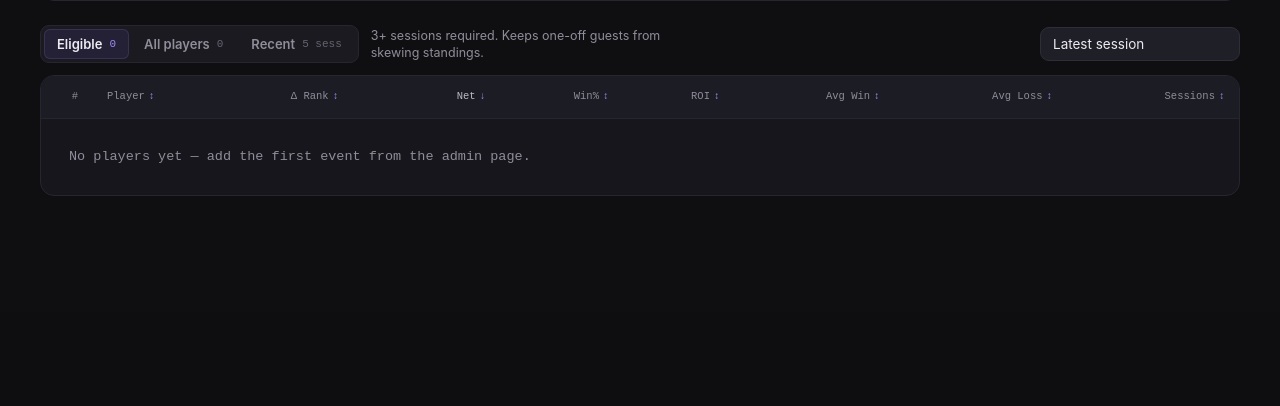
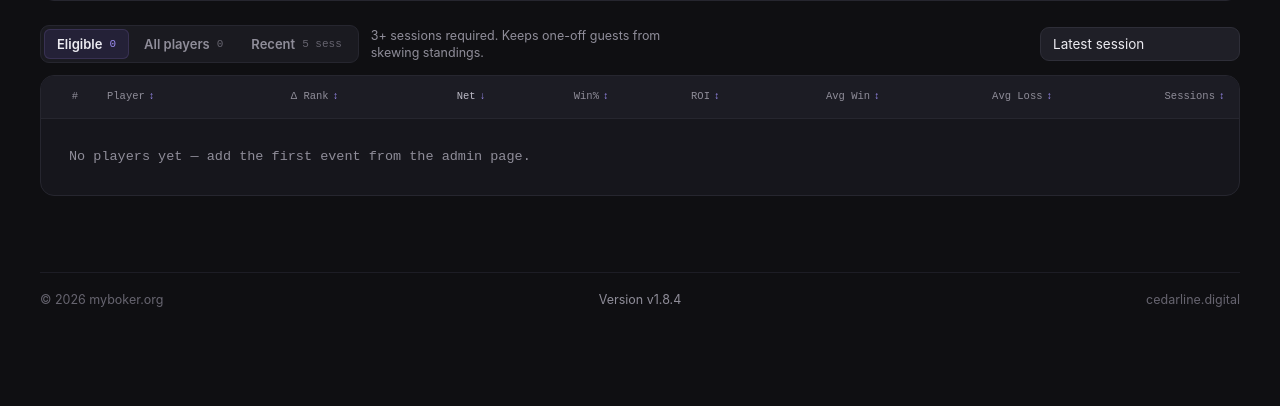
Before and after one commit to SowinskiBraeden/boker, a Flask app: page /leaderboard in a window 1280 px wide. Shown: the part 705-1111 px from the top of the page. Before the commit the page ends 901 px from the top, so only its background shows below. Run offline with Flask 3, Linux system fonts and the light colour scheme.

Commit message:
footer + favicon

```diff
--- a/app.py
+++ b/app.py
@@ -22,7 +22,10 @@ def create_app() -> Flask:
 
     @app.context_processor
     def inject_globals() -> dict:
-        return {"is_admin": is_admin()}
+        return {
+            "app_version": app.config["APP_VERSION"],
+            "is_admin": is_admin(),
+        }
 
     app.register_blueprint(public_bp)
     app.register_blueprint(admin_bp)
--- a/config.py
+++ b/config.py
@@ -8,6 +8,7 @@ BASE_DIR = Path(__file__).resolve().parent
 DATA_PATH = BASE_DIR / "data" / "entries.csv"
 
 ELIGIBLE_MIN_SESSIONS = 3
+APP_VERSION = "v1.8.4"
 
 
 def load_local_env(env_path: Path) -> None:
@@ -29,6 +30,7 @@ load_local_env(BASE_DIR / ".env")
 
 
 class Config:
+    APP_VERSION: str = APP_VERSION
     SECRET_KEY: str = os.getenv("SECRET_KEY", "change-this-before-deploying")
     ADMIN_USERNAME: str = os.getenv("ADMIN_USERNAME", "admin")
     ADMIN_PASSWORD: str = os.getenv("ADMIN_PASSWORD", "change-me")
--- a/static/css/style.css
+++ b/static/css/style.css
@@ -114,6 +114,37 @@ h1, h2, h3, h4 { margin: 0; }
   .page--session {
     padding-left: 28px;
     padding-right: 28px;
+  }
+}
+.site-footer {
+  margin-top: clamp(44px, 6vw, 76px);
+  padding-top: 18px;
+  border-top: 1px solid var(--divider);
+  display: grid;
+  grid-template-columns: 1fr auto 1fr;
+  align-items: center;
+  gap: 8px 18px;
+  color: var(--faintest);
+  font-size: 12.5px;
+}
+.site-footer span {
+  white-space: nowrap;
+}
+.site-footer span:nth-child(2) {
+  color: var(--muted);
+  justify-self: center;
+}
+.site-footer span:nth-child(3) {
+  justify-self: end;
+}
+@media (max-width: 640px) {
+  .site-footer {
+    grid-template-columns: 1fr;
+    justify-items: start;
+  }
+  .site-footer span:nth-child(2),
+  .site-footer span:nth-child(3) {
+    justify-self: start;
   }
 }
 
--- a/templates/base.html
+++ b/templates/base.html
@@ -4,6 +4,7 @@
     <meta charset="utf-8">
     <meta name="viewport" content="width=device-width, initial-scale=1">
     <title>{% block title %}myboker.org{% endblock %}</title>
+    <link rel="icon" href="{{ url_for('static', filename='favicon.svg') }}" type="image/svg+xml">
     <link rel="stylesheet" href="{{ url_for('static', filename='css/tokens.css') }}">
     <link rel="stylesheet" href="{{ url_for('static', filename='css/style.css') }}">
     <script src="https://cdn.jsdelivr.net/npm/chart.js"></script>
@@ -47,6 +48,12 @@
         {% endwith %}
 
         {% block content %}{% endblock %}
+
+        <footer class="site-footer" aria-label="Site footer">
+            <span>&copy; 2026 myboker.org</span>
+            <span>Version {{ app_version }}</span>
+            <span>cedarline.digital</span>
+        </footer>
     </main>
 </body>
 </html>
```
Also changed, not shown: static/favicon.svg (added).
